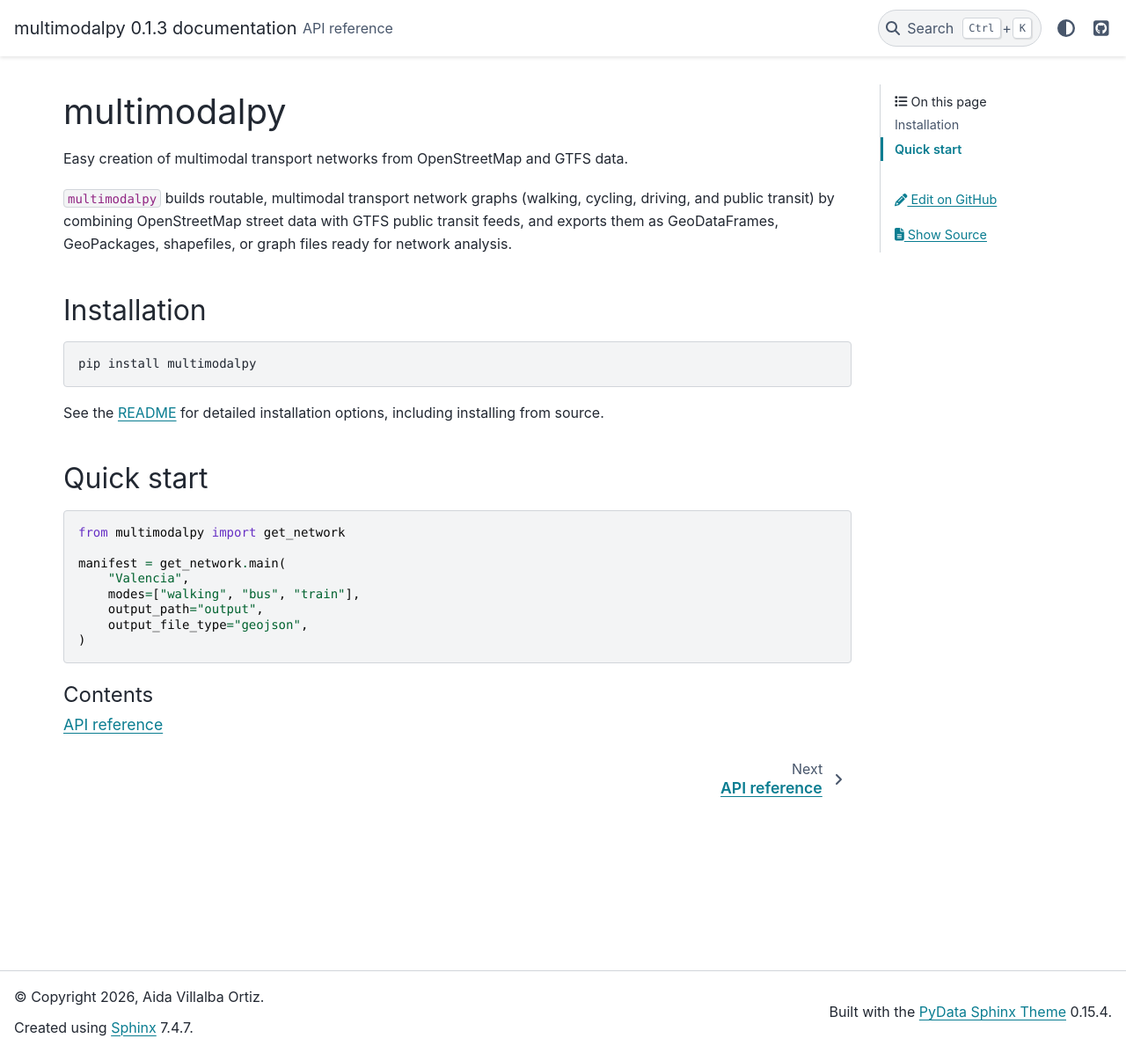
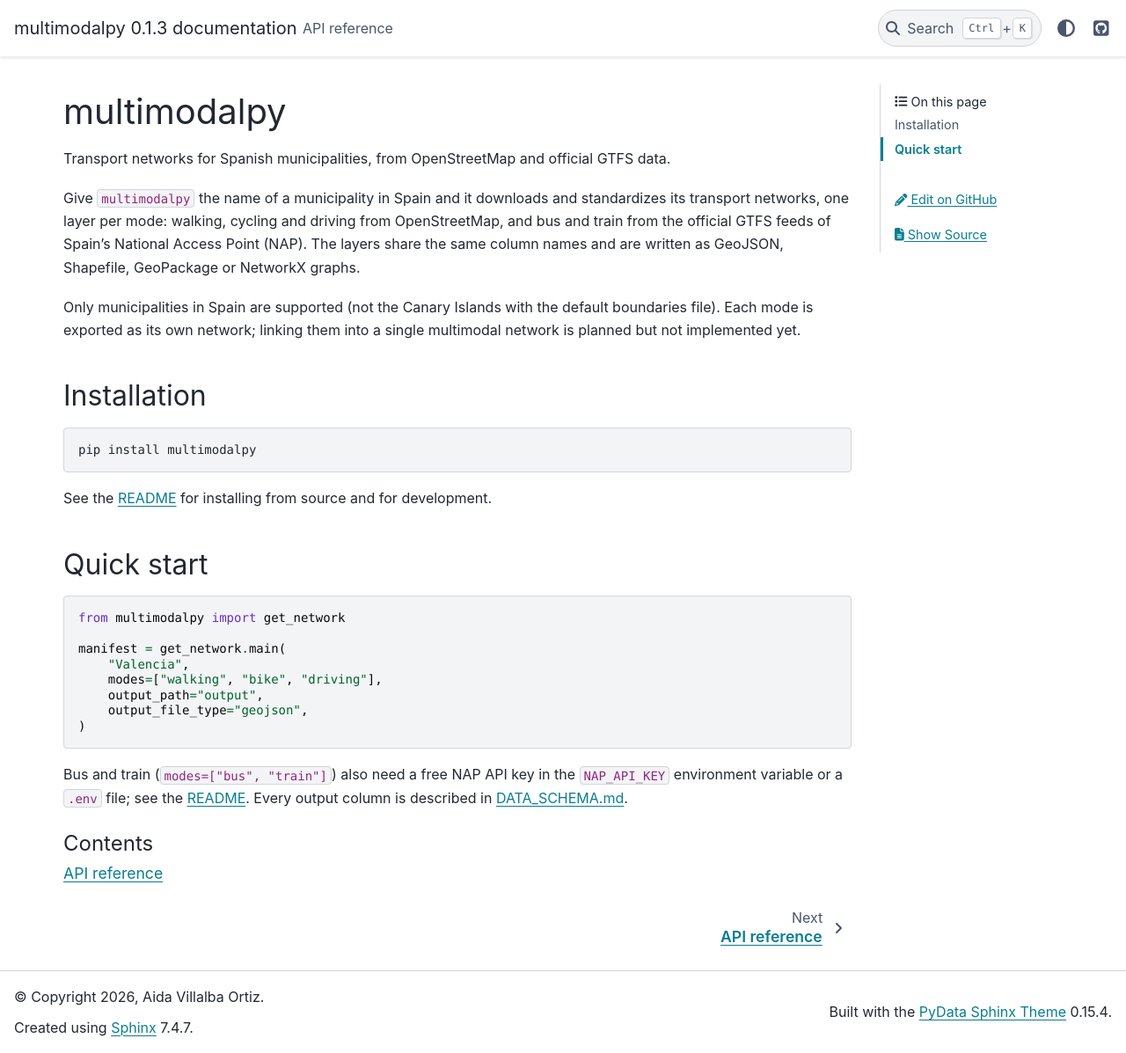
Before and after one commit to aivilor/multimodalpy, a Sphinx documentation site: the page built from docs/index.md, in a window 1280 px wide and 1197 px high. Shown: the whole window at 88% size. Built offline with Sphinx 7.4.7 and the PyData theme 0.15.4, drawn with Linux system fonts in a browser that asks for light colours.

Commit message:
Rewrite README and docs index to match what the package does
- State the scope (Spanish municipalities, no Canary Islands in the
  default boundaries) and that modes are exported as separate networks;
  the combined multimodal network is not implemented yet.
- Document the NAP API key needed for bus/train, the ~50 MB boundaries
  download, the command line, the output layout and the main options.
- Link DATA_SCHEMA.md and the API reference; drop claims of tutorials
  and of testing on Python 3.14, and the duplicated dependency list.
- Add Python-versions and docs badges.
- Document the NAP API key needed for bus/train, the ~50 MB boundaries
  download, the command line, the output layout and the main options,
  including province, INE area_code and buffer_m.

````diff
--- a/docs/index.md
+++ b/docs/index.md
@@ -1,11 +1,17 @@
 # multimodalpy
 
-Easy creation of multimodal transport networks from OpenStreetMap and GTFS data.
+Transport networks for Spanish municipalities, from OpenStreetMap and official
+GTFS data.
 
-`multimodalpy` builds routable, multimodal transport network graphs (walking,
-cycling, driving, and public transit) by combining OpenStreetMap street data
-with GTFS public transit feeds, and exports them as GeoDataFrames,
-GeoPackages, shapefiles, or graph files ready for network analysis.
+Give `multimodalpy` the name of a municipality in Spain and it downloads and
+standardizes its transport networks, one layer per mode: walking, cycling and
+driving from OpenStreetMap, and bus and train from the official GTFS feeds of
+Spain's National Access Point (NAP). The layers share the same column names and
+are written as GeoJSON, Shapefile, GeoPackage or NetworkX graphs.
+
+Only municipalities in Spain are supported (not the Canary Islands with the
+default boundaries file). Each mode is exported as its own network; linking them
+into a single multimodal network is planned but not implemented yet.
 
 ## Installation
 
@@ -14,7 +20,7 @@
 ```
 
 See the [README](https://github.com/aivilor/multimodalpy#installation) for
-detailed installation options, including installing from source.
+installing from source and for development.
 
 ## Quick start
 
@@ -23,11 +29,17 @@
 
 manifest = get_network.main(
     "Valencia",
-    modes=["walking", "bus", "train"],
+    modes=["walking", "bike", "driving"],
     output_path="output",
     output_file_type="geojson",
 )
 ```
+
+Bus and train (`modes=["bus", "train"]`) also need a free NAP API key in the
+`NAP_API_KEY` environment variable or a `.env` file; see the
+[README](https://github.com/aivilor/multimodalpy#bus-and-train-nap-api-key).
+Every output column is described in
+[DATA_SCHEMA.md](https://github.com/aivilor/multimodalpy/blob/main/DATA_SCHEMA.md).
 
 ```{toctree}
 :maxdepth: 2
````
Also changed, not shown: README.md (+127 -15 lines).
